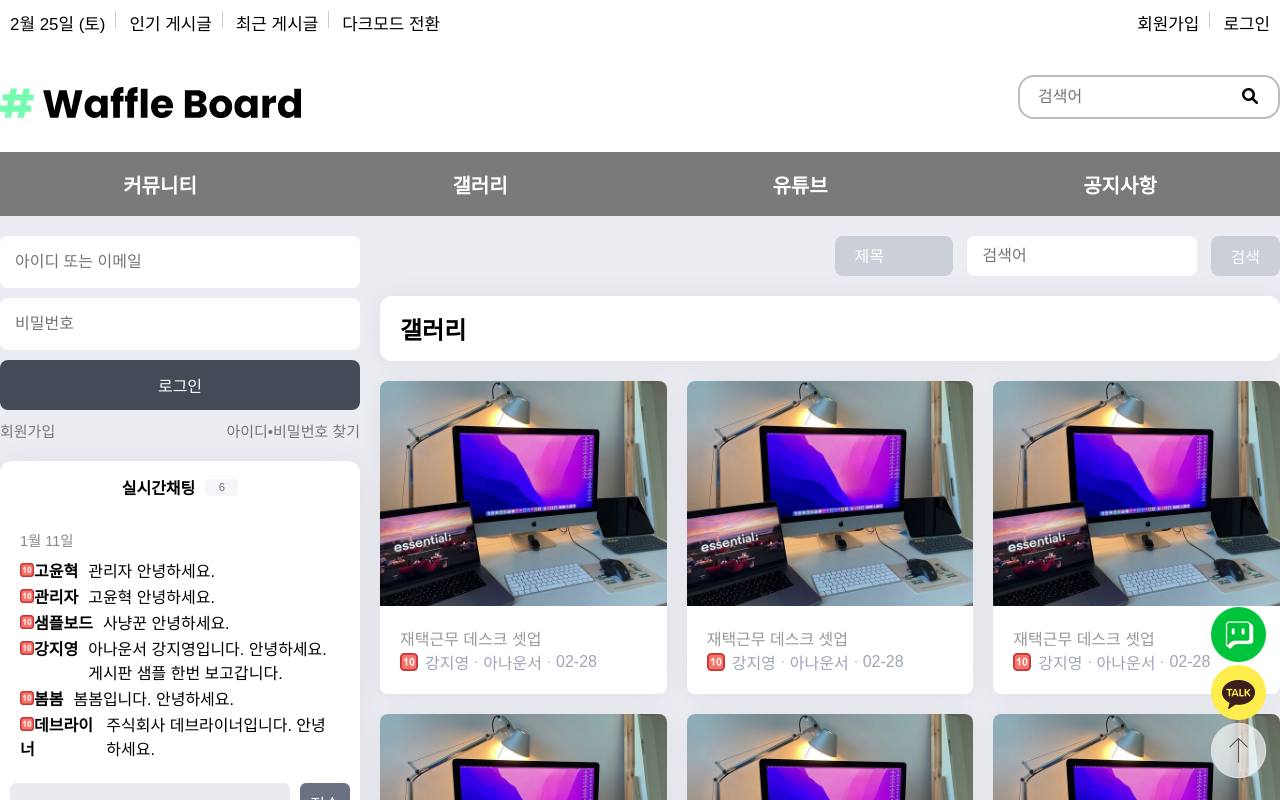
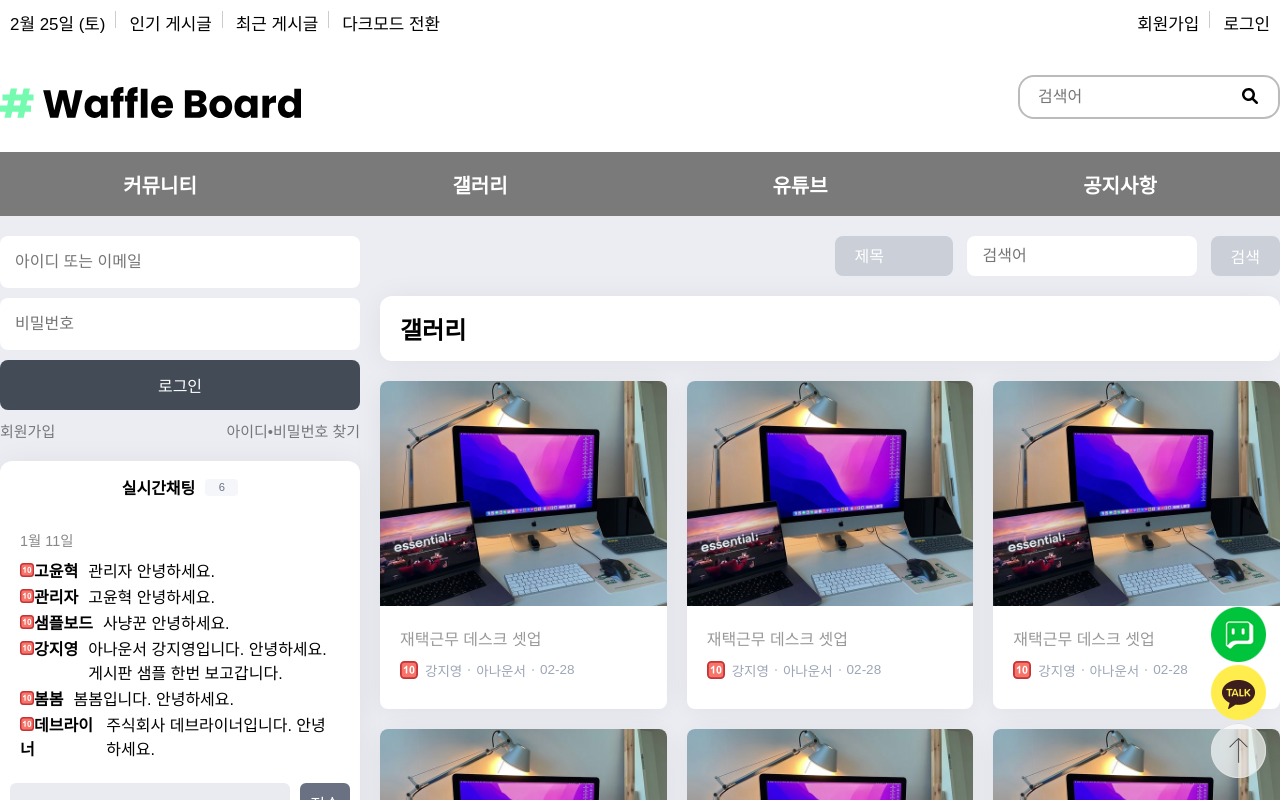
Before and after one commit to KYH9800/SampleBoard, a Next.js app in the folder front/: page /gallery in a window 1280 px wide. Shown: the top 800 px of the page. Built offline with nearby package versions, Linux system fonts and the light colour scheme.

Commit message:
:sparkles: [feat] 갤러리 및 유튜브 포스트 카드 CSS 완성

```diff
--- a/front/components/Pages/PostCardEntry.js
+++ b/front/components/Pages/PostCardEntry.js
@@ -2,7 +2,7 @@ import React from 'react';
 import Link from 'next/link';
 // styled-components
 import { Dot, ImgSvg } from '../../styles/pages/BoardEntrySt';
-import styled from 'styled-components';
+import { ImageBox, PostInfo, TitleContainer, PostImg, ImageEtc } from '../../styles/pages/PostCardEntry';
 
 const PostCardEntry = ({ data }) => {
   return (
@@ -12,9 +12,9 @@ const PostCardEntry = ({ data }) => {
           <PostImg src={data.src} />
         </ImageBox>
         <PostInfo id="info">
-          <div id="titleContainer">
+          <TitleContainer id="titleContainer">
             <span>{data.title}</span>
-          </div>
+          </TitleContainer>
           <ImageEtc id="title-etc">
             <ImgSvg src="/images/10.svg" />
             <div id="작성자">{data.user_name}</div>
@@ -30,35 +30,3 @@ const PostCardEntry = ({ data }) => {
 };
 
 export default PostCardEntry;
-
-const ImageBox = styled.div`
-  position: relative;
-  width: 100%;
-  padding: 0;
-  padding-bottom: 78.43%;
-  margin: 0;
-  border-top-left-radius: 8px;
-  border-top-right-radius: 8px;
-`;
-
-const PostInfo = styled.div`
-  padding: 20px;
-  border-bottom-left-radius: 8px;
-  border-bottom-right-radius: 8px;
-`;
-
-const PostImg = styled.img`
-  position: absolute;
-  width: 100%;
-  height: 100%;
-  object-fit: cover;
-  border-top-left-radius: 8px;
-  border-top-right-radius: 8px;
-`;
-
-const ImageEtc = styled.div`
-  display: flex;
-  align-items: center;
-
-  color: #9da5b6;
-`;
--- a/front/styles/pages/PostCardEntry.js
+++ b/front/styles/pages/PostCardEntry.js
@@ -12,8 +12,54 @@ export const PostCardList = styled.div`
 
     display: flex;
     flex-direction: column;
+
     border-radius: 8px;
+    padding-bottom: 9px;
+
     background-color: #fff;
     box-shadow: 0 2px 30px 0 rgb(0 0 0 / 6%);
   }
 `;
+
+/*************************
+ * PostCardEntry
+ *************************/
+export const ImageBox = styled.div`
+  position: relative;
+  width: 100%;
+  padding: 0;
+  padding-bottom: 78.43%;
+  margin: 0;
+  border-top-left-radius: 8px;
+  border-top-right-radius: 8px;
+`;
+
+export const PostInfo = styled.div`
+  padding: 20px;
+  border-bottom-left-radius: 8px;
+  border-bottom-right-radius: 8px;
+`;
+
+export const TitleContainer = styled.div`
+  margin-bottom: 10px;
+
+  font-weight: 500;
+`;
+
+export const PostImg = styled.img`
+  position: absolute;
+  width: 100%;
+  height: 100%;
+  object-fit: cover;
+  border-top-left-radius: 8px;
+  border-top-right-radius: 8px;
+`;
+
+export const ImageEtc = styled.div`
+  display: flex;
+  align-items: center;
+
+  color: #9da5b6;
+
+  font-size: 13.5px;
+`;
```
